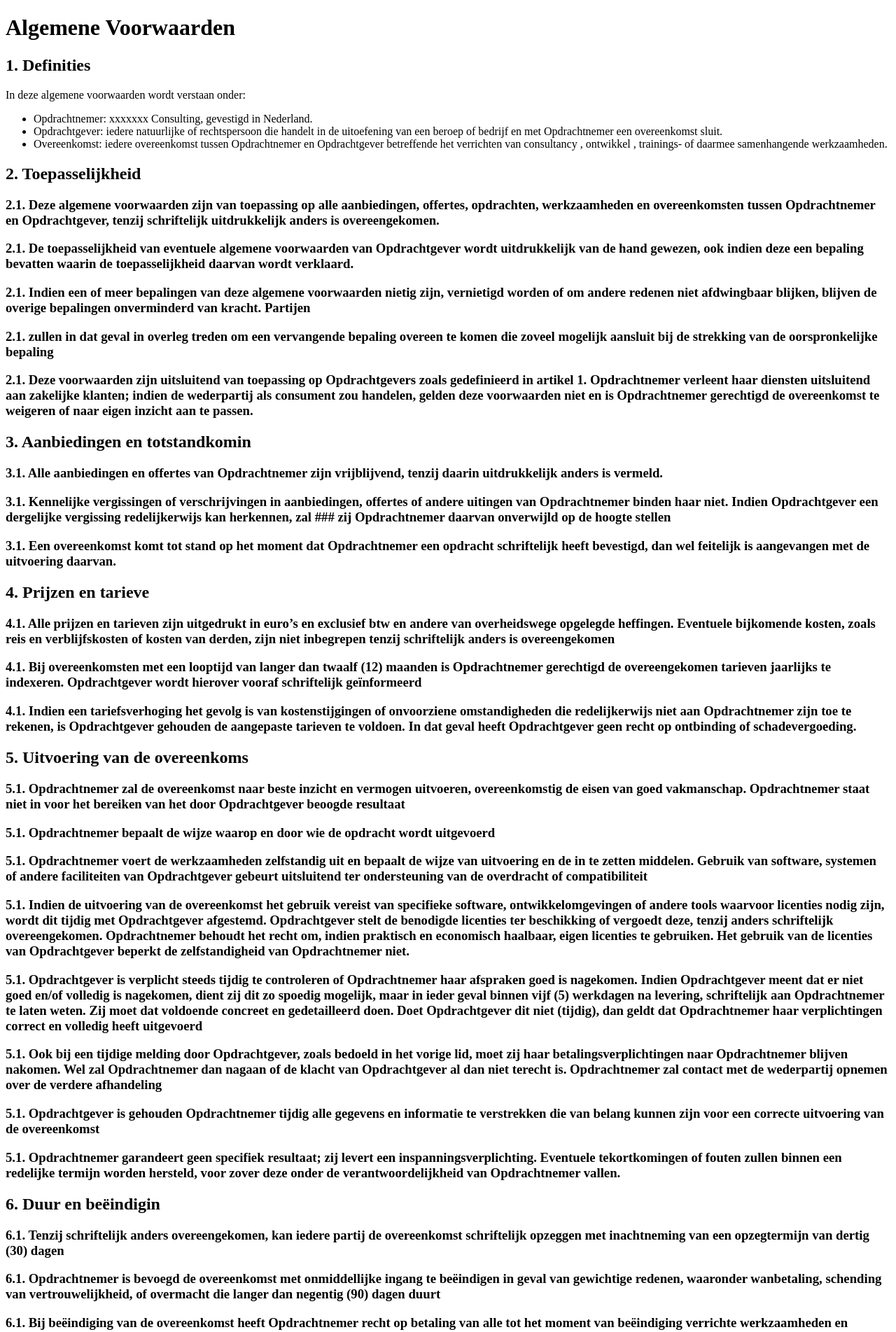
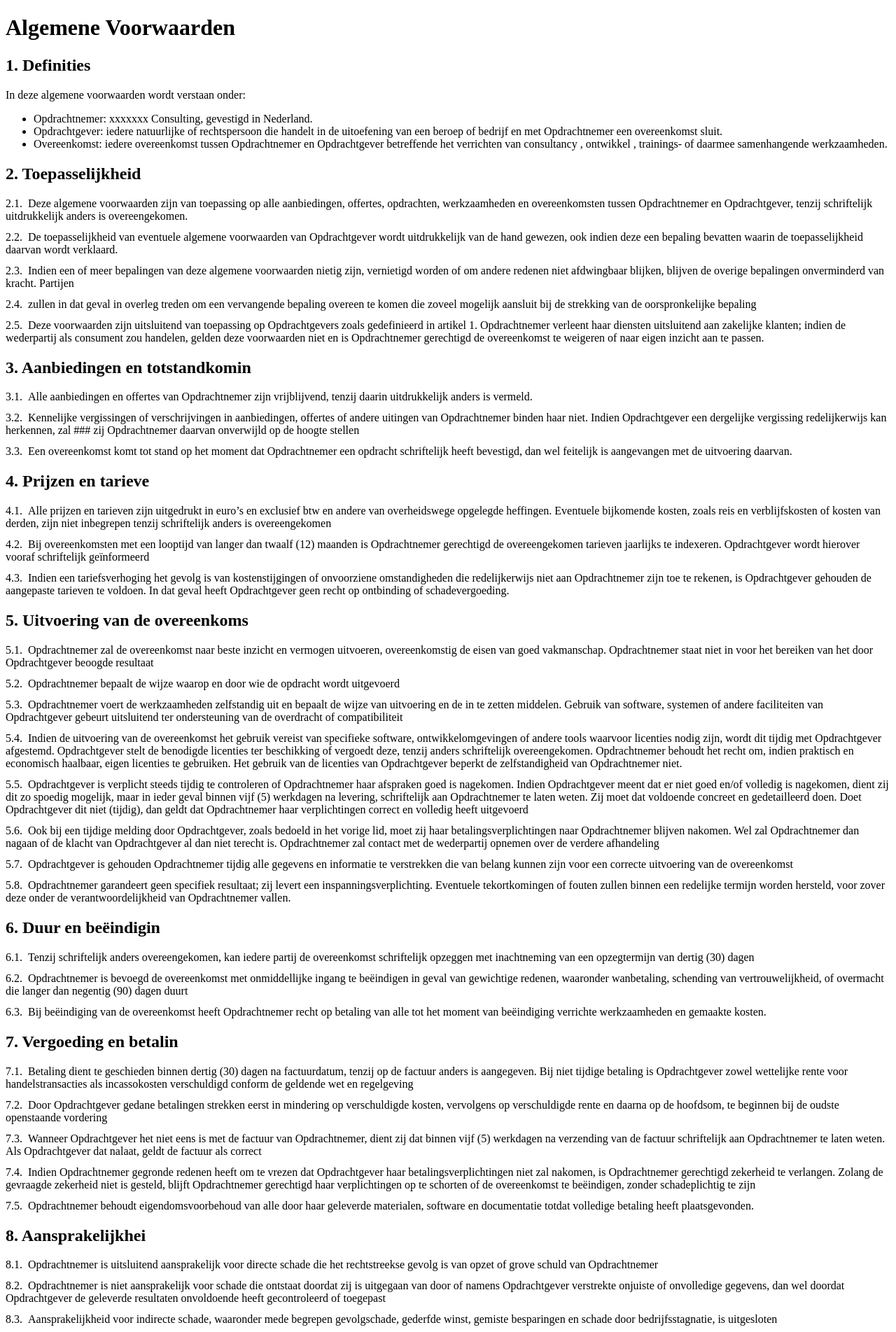
Before and after one commit to essenius/essenius.github.io, a Jekyll site: the page built from algemene-voorwaarden.md, in a window 1280 px wide. Shown: the top 1903 px of the page at 70% size. Built offline with Jekyll 4.4.1, drawn with Linux system fonts in a browser that asks for light colours.

Commit message:
finetuning formatting

```diff
--- a/assets/css/numbered.css
+++ b/assets/css/numbered.css
@@ -10,7 +10,7 @@
 
 /* Chapter (##) */
 .numbered-document h2 {
-  counter-reset: section;
+  counter-reset: article;
 }
 
 .numbered-document h2::before {
@@ -21,15 +21,30 @@
 /* Article (###) */
 .numbered-document h3 {
   counter-reset: subarticle;
+
+  font-weight: normal;     /* remove bold */
+  font-size: 1em;          /* normal text size */
+  margin-top: 0.75em;      /* optional spacing */
+  margin-bottom: 0.5em;    /* optional spacing */
 }
 
 .numbered-document h3::before {
   counter-increment: article;
   content: counter(chapter) "." counter(article) ". ";
+  font-weight: normal;   /* number same weight as text */
+  margin-right: 0.25em;
 }
 
-/* Sub-article (####) */
+/* Sub-article (####) — normal font, smaller */
+.numbered-document h4 {
+  font-weight: normal;
+  font-size: 0.95em;     /* slightly smaller than body */
+  margin-top: 0.5em;
+  margin-bottom: 0.25em;
+}
 .numbered-document h4::before {
   counter-increment: subarticle;
   content: counter(chapter) "." counter(article) "." counter(subarticle) ". ";
+  font-weight: normal;
+  margin-right: 0.25em;
 }
```
